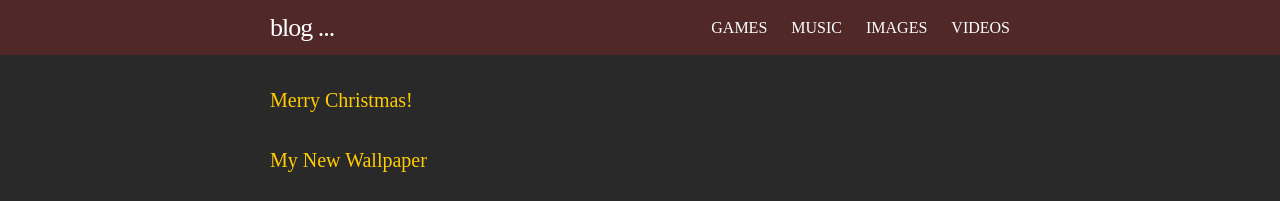
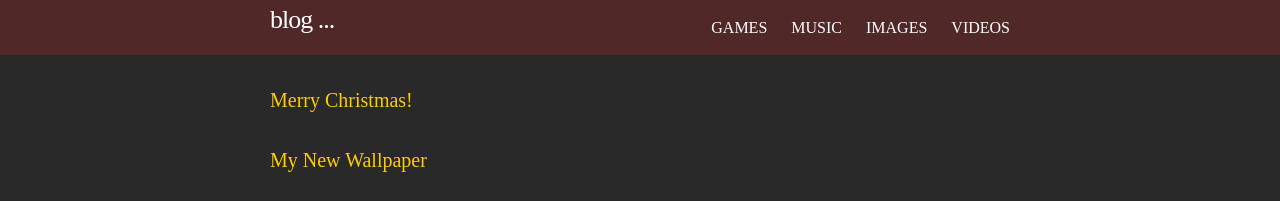
Before and after one commit to skandyn-sh/skandyn-sh.github.io, a Jekyll site: the page built from index.html, in a window 1280 px wide. Shown: the top 201 px of the page. Built offline with Jekyll 4.4.1, drawn with Linux system fonts in a browser that asks for light colours; nearby versions of some CDN libraries; library files that are not in the unit come from our copies; comment, search, counter and statistics services are not loaded.

Commit message:
Update _layout.scss

```diff
--- a/_sass/_layout.scss
+++ b/_sass/_layout.scss
@@ -14,10 +14,11 @@
     letter-spacing: -1px;
     margin-bottom: 0;
     float: left;
+    color: $text-color2;
+    line-height: $base-line-height;
 
-    &,
-    &:visited {
-        color: #ffffff;
+        &:hover {
+color: $text-color4;
     }
 }
 
```
